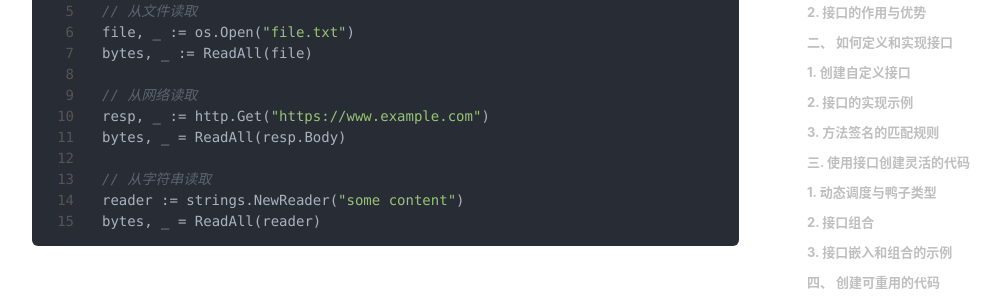
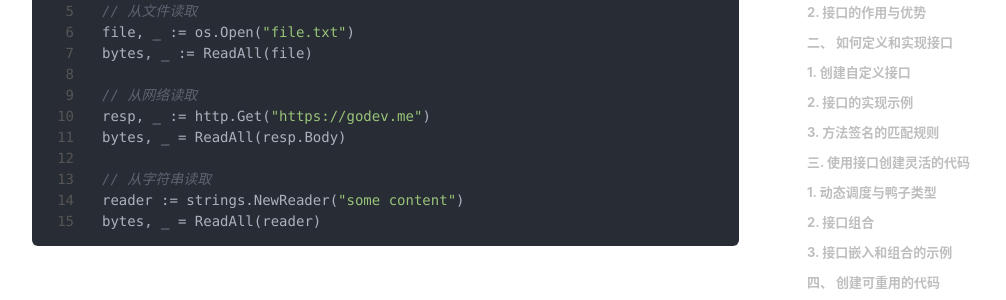
Before and after one commit to ProgrammerPlus1998/ProgrammerPlus1998.github.io, a Jekyll site: the page built from _posts/golang/2023-08-08-golang-interfaces-programming-details.md, in a window 1280 px wide and 900 px high, scrolled down 5922 px. Shown: the part 152-452 px from the top of the window, without its empty margins (233-1239 px from the left). Built offline with Jekyll 4.4.1, drawn with Linux system fonts in a browser that asks for light colours; nearby versions of some CDN libraries; comment, search, counter and statistics services are not loaded; some of the changed lines change nothing that is shown.

Commit message:
Update 2023-08-08-golang-interfaces-programming-details.md

```diff
--- a/_posts/golang/2023-08-08-golang-interfaces-programming-details.md
+++ b/_posts/golang/2023-08-08-golang-interfaces-programming-details.md
@@ -173,7 +173,7 @@ file, _ := os.Open("file.txt")
 bytes, _ := ReadAll(file)
 
 // 从网络读取
-resp, _ := http.Get("https://www.example.com")
+resp, _ := http.Get("https://godev.me")
 bytes, _ = ReadAll(resp.Body)
 
 // 从字符串读取
```
